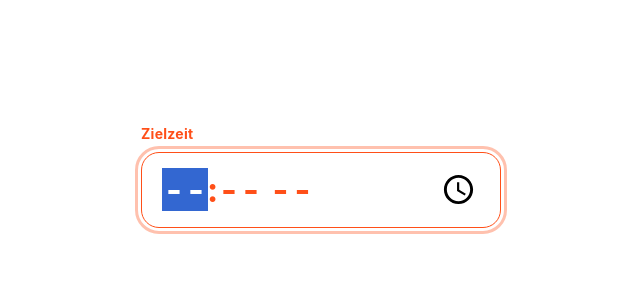
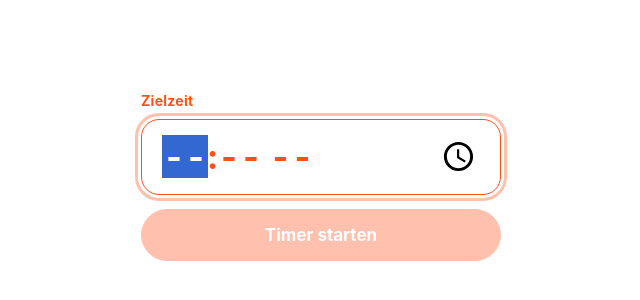
Before and after one commit to emilianscheel/all-in-agi.com, a SvelteKit app in the folder website/: page /timer in a window 1280 px wide. Shown: the part 224-524 px from the top of the page, without its empty margins (319-959 px from the left). Built offline with nearby package versions, Linux system fonts and the light colour scheme.

Commit message:
Add explicit timer start and stop controls

```diff
--- a/website/src/lib/TimerPresentation.svelte
+++ b/website/src/lib/TimerPresentation.svelte
@@ -9,6 +9,7 @@
 		progress = 0,
 		now = Date.now(),
 		onescape,
+		controls,
 		children
 	}: {
 		display?: string;
@@ -17,6 +18,7 @@
 		progress?: number;
 		now?: number;
 		onescape?: () => void;
+		controls?: Snippet;
 		children?: Snippet;
 	} = $props();
 
@@ -52,6 +54,7 @@
 
 <section class={`timer-presentation theme-${theme}`} class:with-timeline={timeline.length > 0} aria-label="Timer">
 	<p class="keyboard-hint">Enter wechselt das Farbschema{onescape ? ', Escape bearbeitet die Zielzeit' : ''}.</p>
+	{#if controls}<div class="timer-controls">{@render controls()}</div>{/if}
 	<div class="timer-center">
 		{#if display}
 			<div class="timer-value" class:long-display={display.includes('Tag')} aria-live="polite" aria-atomic="true">{display}</div>
@@ -110,6 +113,7 @@
 		white-space: nowrap;
 		border: 0;
 	}
+	.timer-controls { position: absolute; z-index: 2; top: max(20px, env(safe-area-inset-top)); right: 20px; }
 	.timer-center {
 		min-height: 100svh;
 		padding: 8vh 4vw;
--- a/website/src/routes/timer/+page.svelte
+++ b/website/src/routes/timer/+page.svelte
@@ -1,5 +1,6 @@
 <script lang="ts">
 	import { onMount, tick } from 'svelte';
+	import { Square } from 'lucide-svelte';
 	import TimerPresentation from '$lib/TimerPresentation.svelte';
 	import { berlinInputsFromIso } from '$lib/event-time';
 	import { formatRemainingTime, resolveBerlinTargetTime } from '$lib/timer';
@@ -19,9 +20,17 @@
 		input?.focus();
 	}
 
-	function chooseTarget(value: string) {
-		targetTime = value;
-		const resolved = resolveBerlinTargetTime(value, new Date(now));
+	async function stopTimer() {
+		target = '';
+		targetTime = '';
+		editing = true;
+		try { localStorage.removeItem(targetStorageKey); } catch { /* The editor still resets without persistence. */ }
+		await tick();
+		input?.focus();
+	}
+
+	function startTimer() {
+		const resolved = resolveBerlinTargetTime(targetTime, new Date(now));
 		if (!resolved) return;
 		target = resolved;
 		editing = false;
@@ -50,6 +59,13 @@
 	label={editing ? '' : remaining?.completed ? 'Timer beendet' : `Bis ${targetTime} Uhr`}
 	onescape={editTarget}
 >
+	{#snippet controls()}
+		{#if !editing}
+			<button class="stop-button" type="button" aria-label="Timer stoppen" title="Timer stoppen" onclick={stopTimer}>
+				<Square size={22} strokeWidth={2.4} aria-hidden="true" />
+			</button>
+		{/if}
+	{/snippet}
 	<div class="timer-editor">
 		<label for="timer-target">Zielzeit</label>
 		<input
@@ -57,8 +73,9 @@
 			id="timer-target"
 			type="time"
 			value={targetTime}
-			oninput={(event) => chooseTarget(event.currentTarget.value)}
+			oninput={(event) => (targetTime = event.currentTarget.value)}
 		/>
+		<button type="button" disabled={!targetTime} onclick={startTimer}>Timer starten</button>
 	</div>
 </TimerPresentation>
 
@@ -80,4 +97,33 @@
 		color-scheme: light;
 	}
 	.timer-editor input:focus { outline: 3px solid color-mix(in srgb, currentColor 35%, transparent); outline-offset: 3px; }
+	.timer-editor button {
+		width: 100%;
+		min-height: 52px;
+		margin-top: 14px;
+		padding: 12px 20px;
+		border: 1px solid var(--timer-ink, #ff4f18);
+		border-radius: 999px;
+		background: var(--timer-ink, #ff4f18);
+		color: var(--timer-bg, #fff);
+		font-size: 17px;
+		font-weight: 650;
+		transition: opacity .2s ease, transform .2s ease;
+	}
+	.timer-editor button:hover:not(:disabled) { transform: translateY(-1px); }
+	.timer-editor button:disabled { opacity: .35; cursor: not-allowed; }
+	.stop-button {
+		width: 48px;
+		height: 48px;
+		padding: 0;
+		display: grid;
+		place-items: center;
+		border: 0;
+		border-radius: 50%;
+		background: color-mix(in srgb, var(--timer-bg, #fff) 86%, transparent);
+		color: var(--timer-ink, #ff4f18);
+		backdrop-filter: blur(16px);
+		transition: background-color .2s ease;
+	}
+	.stop-button:hover { background: var(--timer-bg, #fff); }
 </style>
```
